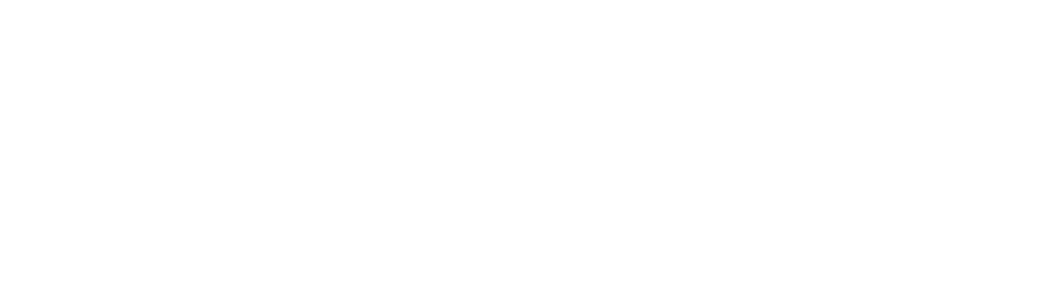
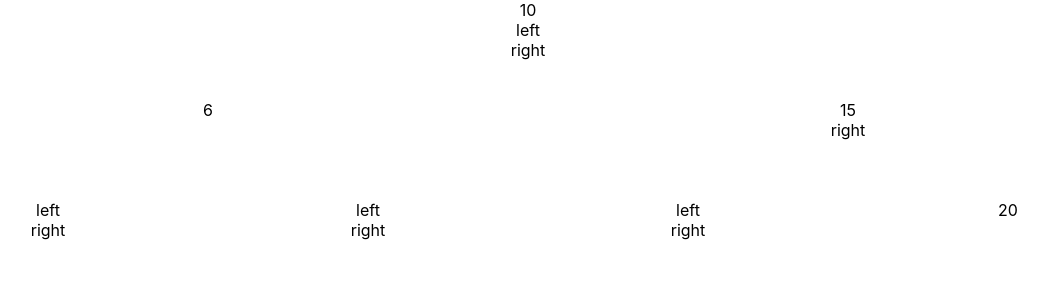
Before and after one commit to yiyefang617/project-bst, a React (Create React App) app in the folder project-bst/: page / in a window 1280 px wide. Shown: the top 300 px of the page, without its empty margins (112-1160 px from the left). Built offline with nearby package versions, Linux system fonts and the light colour scheme.

Commit message:
feat: show bst2

```diff
--- a/project-bst/src/App.js
+++ b/project-bst/src/App.js
@@ -2,7 +2,7 @@
 
 function App() {
   return (
-    <div>
+    <div style={{ textAlign: "center" }}>
       <BinarySearchTreeApp />
     </div>
   );
--- a/project-bst/src/components/BinaryNodeComponent.js
+++ b/project-bst/src/components/BinaryNodeComponent.js
@@ -2,8 +2,8 @@
 
 const BinaryNodeComponent = (props) => {
   return (
-    <div>
-      <div className="round">
+    <div style={props.style}>
+      <div className="round" style={{ width: "100%" }}>
         <div className="value" title={props.value}>
           {props.value}
         </div>
--- a/project-bst/src/components/BinarySearchTreeApp.js
+++ b/project-bst/src/components/BinarySearchTreeApp.js
@@ -28,7 +28,7 @@
     this.setState({ bTree: this.state.bTree });
   }
   render() {
-    const values = this.state.bTree;
+    const values = this.state.bTree.levelOrder();
     console.log("values" + values);
     return (
       <div>
--- a/project-bst/src/components/BinaryTreeLevel.js
+++ b/project-bst/src/components/BinaryTreeLevel.js
@@ -1,13 +1,24 @@
 import React from "react";
 import BinaryNodeComponent from "./BinaryNodeComponent";
 const BinaryTreeLevel = (props) => {
+  const width = 100 / Math.pow(2, props.level - 1);
+  const style = {
+    width: width + "%",
+    float: "left",
+    align: "center",
+  };
   return (
-    <div className="Binary-Tree-Level">
+    <div
+      className="Binary-Tree-Level"
+      style={{ width: "100%", height: "100px" }}
+    >
       {props.values &&
-        props.values.map((node, value) => (
+        props.values.map((node, index) => (
           <BinaryNodeComponent
+            key={`${props.level}_${index}`}
             value={node.value}
             level={props.level}
+            style={style}
             left={!(node.left === null)}
             right={!(node.right === null)}
           />
```
